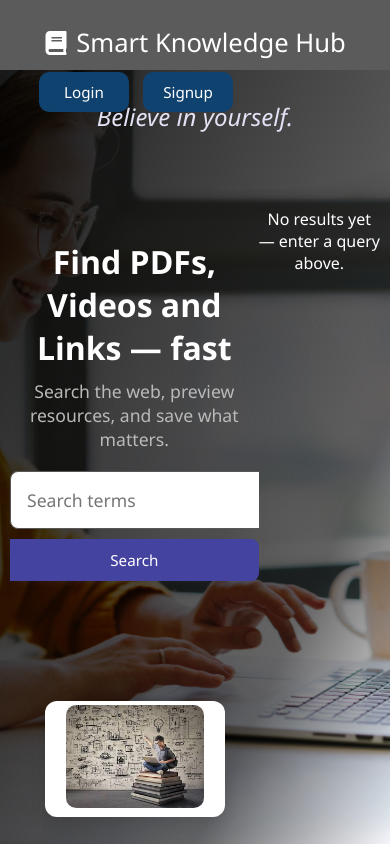
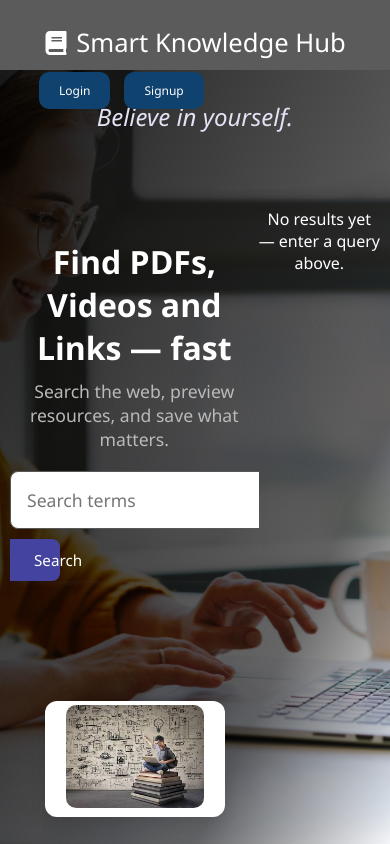
Before and after one commit to hermelagetachew999-collab/smart-knowledge-hub, a React (Create React App) app: page / in a window 390 px wide. Shown: the top 844 px of the page. Built offline with nearby package versions, Linux system fonts and the light colour scheme.

Commit message:
Fixed: Small elegant buttons on mobile — exactly as requested

```diff
--- a/src/index.css
+++ b/src/index.css
@@ -599,27 +599,26 @@ margin: 30px;
 .logo{
   font-size: 1.6rem;
 }
-/* PERFECT SMALL & ELEGANT BUTTONS ON MOBILE — EXACTLY WHAT YOU WANTED */
 @media (max-width: 768px) {
   /* Navbar buttons (Login, Signup) */
   .nav-actions button {
     padding: 10px 20px !important;   /* Smaller height */
-    font-size: 0.95rem !important;   /* Smaller text */
+    font-size: 0.75rem !important;   /* Smaller text */
     border-radius: 10px !important;
     width: auto !important;          /* Not full width */
-    min-width: 90px;
+    min-width: 50px;
   }
 
   /* Profile dropdown buttons (Library, Logout, Delete) */
   .profile-name,
   .drop-btn {
     padding: 10px 16px !important;
-    font-size: 0.95rem !important;
+    font-size: 0.75rem !important;
     border-radius: 10px !important;
   }
 
   .profile-dropdown {
-    width: 180px !important;
+    width: 100px !important;
     right: 10px;
     left: auto !important;
   }
@@ -629,7 +628,7 @@ margin: 30px;
     padding: 11px 24px !important;   /* Small & elegant */
     font-size: 0.95rem !important;
     margin-top: 10px;
-    width: auto !important;
+    width: 50px !important;
   }
 
   /* Knowledge Hub links */
```
